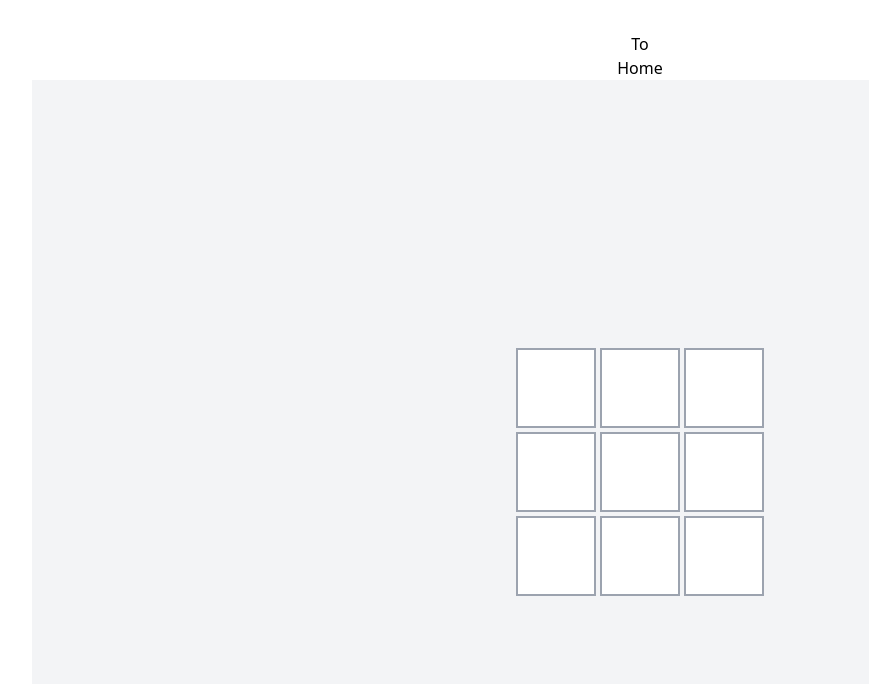
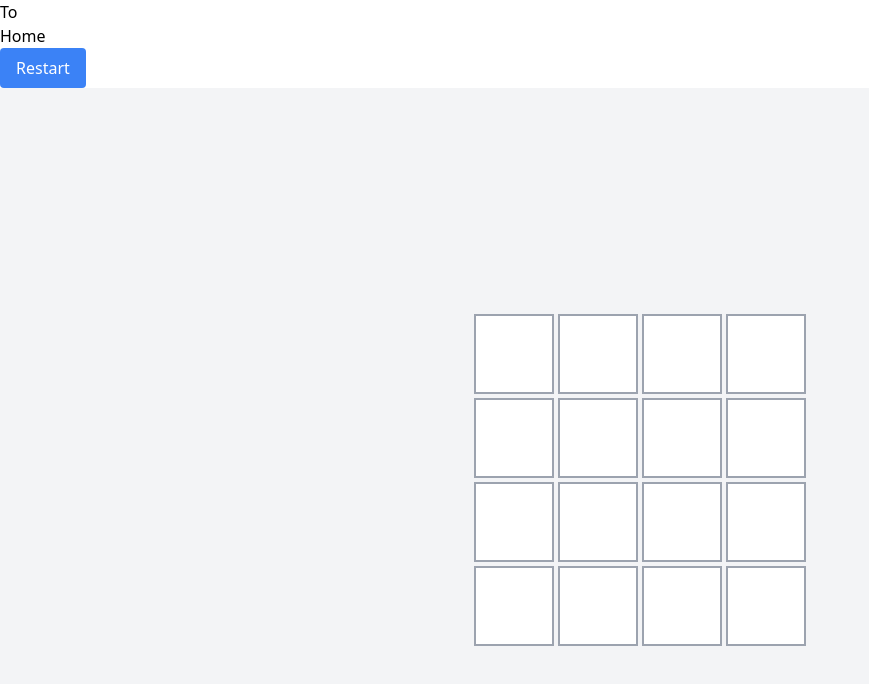
Before and after one commit to dlipino/CSNW-demo-dlp, a React (Vite) app: page /boggle in a window 1280 px wide. Shown: the top 684 px of the page, without its empty margins (0-869 px from the left). Built offline with nearby package versions, Linux system fonts and the light colour scheme.

Commit message:
more changes

```diff
--- a/src/App.tsx
+++ b/src/App.tsx
@@ -1,4 +1,4 @@
-import './App.css'
+// import './App.css'
 import { BrowserRouter as Router, Routes, Route } from "react-router-dom";
 
 import BoggleMain from "./components/boggle/main";
--- a/src/components/boggle/board.tsx
+++ b/src/components/boggle/board.tsx
@@ -5,7 +5,7 @@ import { Link } from 'react-router-dom';
 
 const Board = () => {
 
-  const [tiles, setTiles] = useState<(string | null)[]>(Array(9).fill(null));
+  const [tiles, setTiles] = useState<(string | null)[]>(Array(16).fill(null));
 
   const handleClick = (index: number) => {
     // if (calculateWinner(squares) || squares[index]) {
@@ -16,22 +16,16 @@ const Board = () => {
     // setSquares(newSquares);
     // setIsXNext(!isXNext);
   };
-
+  const t =Array(4).fill("a")
   const renderTile = (index: number) => {
-    return <Tile value={tiles[index]} onClick={() => handleClick(index)} />;
+    return <Tile key={index} value={tiles[index]} onClick={() => handleClick(index)} />;
   };
   return (
     <div className="flex flex-col items-center">
       {/* <div className="status mb-4 text-2xl">{status}</div> */}
-      <div className="grid grid-cols-3 gap-1 mb-4">
-        {Array(9).fill(null).map((_, index) => renderTile(index))}
+      <div className="grid grid-cols-4 gap-1 mb-4">
+        {tiles.map((_, index) => renderTile(index))}
       </div>
-      {/* <button
-        className="bg-blue-500 text-white py-2 px-4 rounded hover:bg-blue-700"
-        onClick={handleRestart}
-
-        Restart
-      </button>    > */}
     </div>
   );
 };
--- a/src/components/boggle/main.tsx
+++ b/src/components/boggle/main.tsx
@@ -2,7 +2,25 @@ import { Link } from 'react-router-dom';
 
 import Board from "./board";
 
-function BoggleMain() {
+const BoggleMain = () => {
+
+  //TODO enhance this and move it out
+  const selectRandomLetter = () : string => {
+    const letters = [...'abcdefghijklmnopqrstuvwxyz'];
+    const letter = letters[(Math.floor(Math.random() * letters.length))]
+    return letter
+  }
+  const handleRestart = () => {
+    console.log("Getting new")
+    const w = 4;
+    const h = 4;
+    let letterSource = Array.from({length: w*h}, () => selectRandomLetter());
+    console.log(letterSource)
+    // setSquares(Array(9).fill(null));
+    // setIsXNext(true);
+  };
+
+
   return (
 
     <div>
@@ -10,6 +28,12 @@ function BoggleMain() {
         <p>To </p>
         <Link to="/">Home</Link>
       </header>
+      <button
+        className="bg-blue-500 text-white py-2 px-4 rounded hover:bg-blue-700"
+        onClick={handleRestart}
+      >
+        Restart
+      </button>
       <div className="h-screen flex items-center justify-center bg-gray-100">
         <Board />
       </div>
--- a/src/components/main.tsx
+++ b/src/components/main.tsx
@@ -13,15 +13,7 @@ function Main() {
   };
   return (
     <>
-      <div>
-        <a href="https://vitejs.dev" target="_blank">
-          <img src={viteLogo} className="logo" alt="Vite logo" />
-        </a>
-        <a href="https://react.dev" target="_blank">
-          <img src={reactLogo} className="logo react" alt="React logo" />
-        </a>
-      </div>
-      <h1>Vite + React</h1>
+      <h1>Landing</h1>
       <div className="card">
         <button onClick={() => setCount((count) => count + 1)}>
           count is {count}
```
Also changed, not shown: 1 other file (tests, documents, lock files or other folders). Lines whose indentation alone changed are shown as unchanged.
